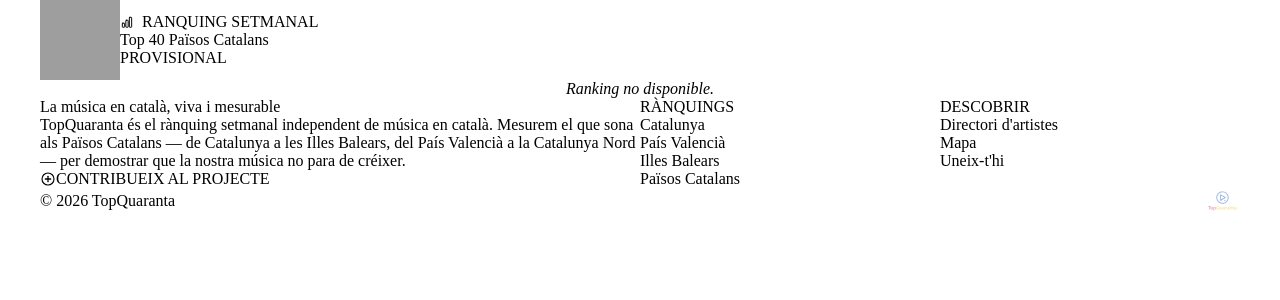
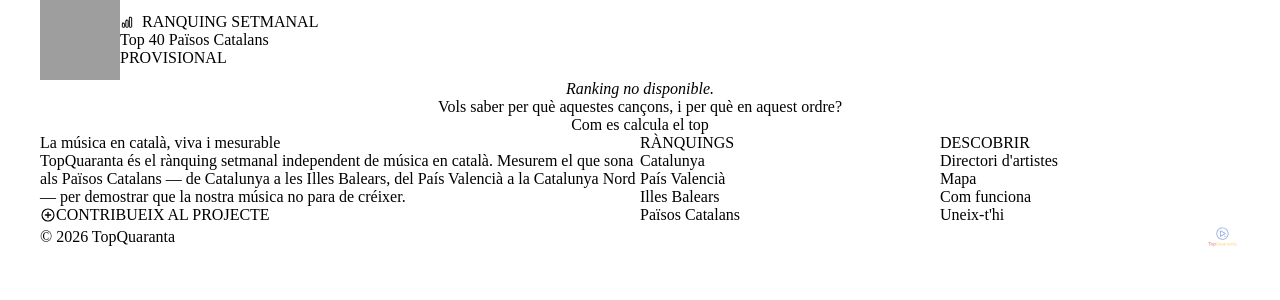
Before and after one commit to miquelmatoses/TopQuaranta, a Django app: page /ranking/?t=ppcc in a window 1280 px wide. Shown: the part 102-402 px from the top of the page. Run offline with Django 5.2, Linux system fonts and the light colour scheme; data that the repository does not hold is empty; grey boxes are pictures that could not be loaded.

Commit message:
fix(Φ4): footer + per-ranking CTA link to /com-funciona/
Footer "Descobrir" column gains a "Com funciona" entry, sitting next
to the directory and map links — reinforces that transparency is a
feature of the product, not hidden away.

End of /ranking/?t=... gets a discreet CTA: "Vols saber per què aquestes
cançons, i per què en aquest ordre? → Com es calcula el top". Placed
after the full list so it doesn't distract from the content, visible
after anyone scrolls to the bottom.

```diff
--- a/web/templates/web/base.html
+++ b/web/templates/web/base.html
@@ -135,6 +135,7 @@
           <ul class="footer-nav-list">
             <li><a href="{% url 'web:artistes' %}" class="footer-nav-link">Directori d'artistes</a></li>
             <li><a href="{% url 'web:mapa' %}" class="footer-nav-link">Mapa</a></li>
+            <li><a href="{% url 'web:com_funciona' %}" class="footer-nav-link">Com funciona</a></li>
             <li><a href="{% url 'comptes:accedir' %}" class="footer-nav-link">Uneix-t'hi</a></li>
           </ul>
         </div>
--- a/web/templates/web/ranking.html
+++ b/web/templates/web/ranking.html
@@ -43,4 +43,12 @@
 </section>
 
 {% include "web/_ranking_list.html" %}
+
+<!-- Φ4 · Link to transparency page -->
+<section class="container" style="padding:var(--mm-space-10) 0;text-align:center">
+  <p style="color:var(--mm-color-text-muted);font-size:var(--mm-text-sm);margin-bottom:var(--mm-space-3)">
+    Vols saber per què aquestes cançons, i per què en aquest ordre?
+  </p>
+  <a href="{% url 'web:com_funciona' %}" class="mm-btn">Com es calcula el top</a>
+</section>
 {% endblock %}
```
